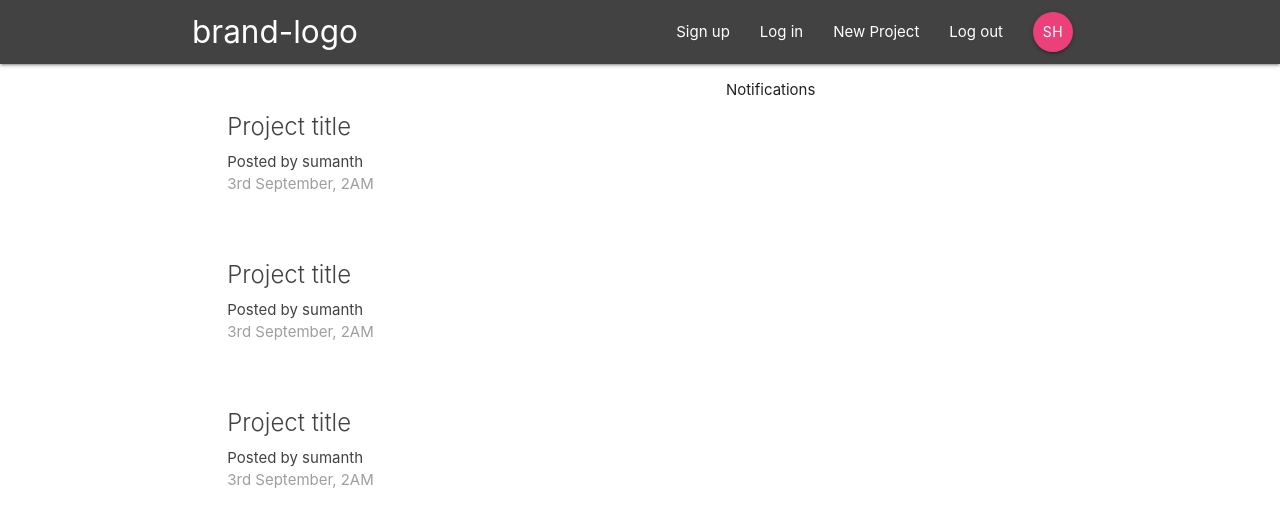
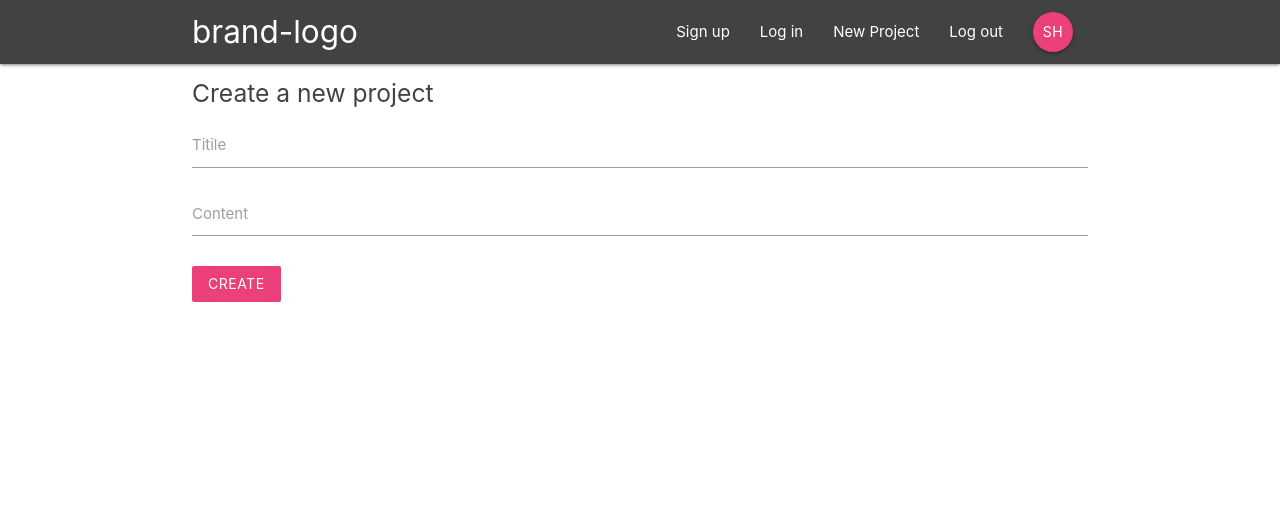
Before and after one commit to Sumanth1029/Project-management, a React (Create React App) app in the folder react_part/: page /create in a window 1280 px wide. Shown: the top 526 px of the page. Built offline with nearby package versions, Linux system fonts and the light colour scheme.

Commit message:
create_project component

```diff
--- a/react_part/src/App.js
+++ b/react_part/src/App.js
@@ -5,6 +5,7 @@
 import ProjectDetails from "./components/projects/project_details"
 import SignIn from "./components/auth/sign_in"
 import SignUp from "./components/auth/sign_up"
+import CreateProject from "./components/projects/create_project"
 
 
 function App() {
@@ -16,6 +17,8 @@
           <Route exact path="/project/:id" component={ProjectDetails}/>
           <Route exact path="/signin" component={SignIn}/>
           <Route exact path="/signup" component={SignUp}/>
+          <Route exact path="/create" component={CreateProject}/>
+
           <Route path="/" component={Dashboard}/>
 
         </Switch>
--- a/react_part/src/components/projects/create_project.js
+++ b/react_part/src/components/projects/create_project.js
@@ -0,0 +1,40 @@
+import React, { Component } from "react";
+
+class CreateProject extends Component {
+  state = { title: "", content: "" };
+
+  handleChange = (e) => {
+    this.setState({
+      [e.target.id]: e.target.value,
+    });
+  };
+
+  handleSubmit = (e) => {
+    e.preventDefault();
+    console.log(this.state);
+  };
+
+  render() {
+    return (
+      <div className="container">
+        <form className="white" onSubmit={this.handleSubmit}>
+          <h5 className="grey-text text-darken-3">Create a new project</h5>
+          <div className="input-field">
+            <label htmlFor="title">Titile</label>
+            <input type="text" id="title" onChange={this.handleChange} />
+          </div>
+
+          <div className="input-field">
+            <label htmlFor="content">Content</label>
+            <textarea className="materialize-textarea" id="content" onChange={this.handleChange} ></textarea>
+          </div>
+
+          <div className="input-field">
+            <button className="btn pink lighten-1 z-depth-0">Create</button>
+          </div>
+        </form>
+      </div>
+    );
+  }
+}
+export default CreateProject;
```
